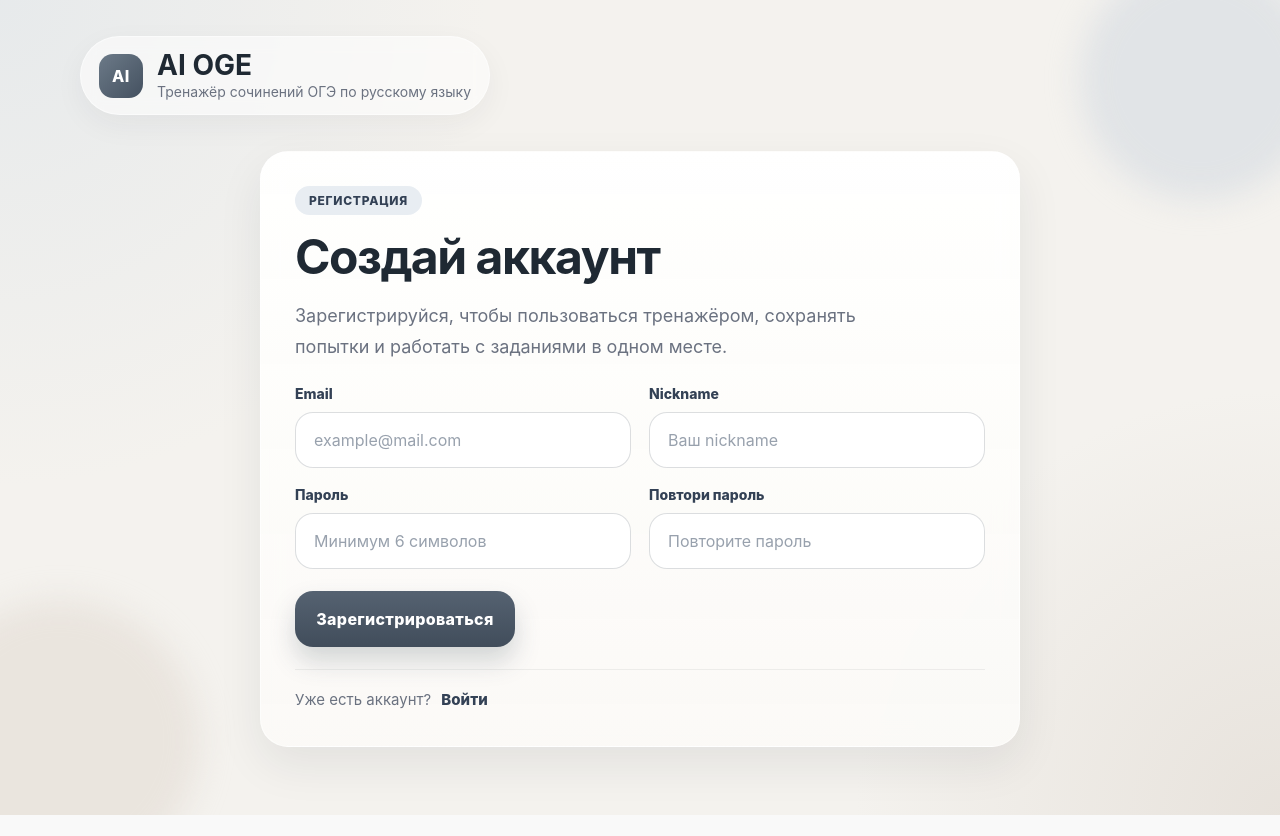
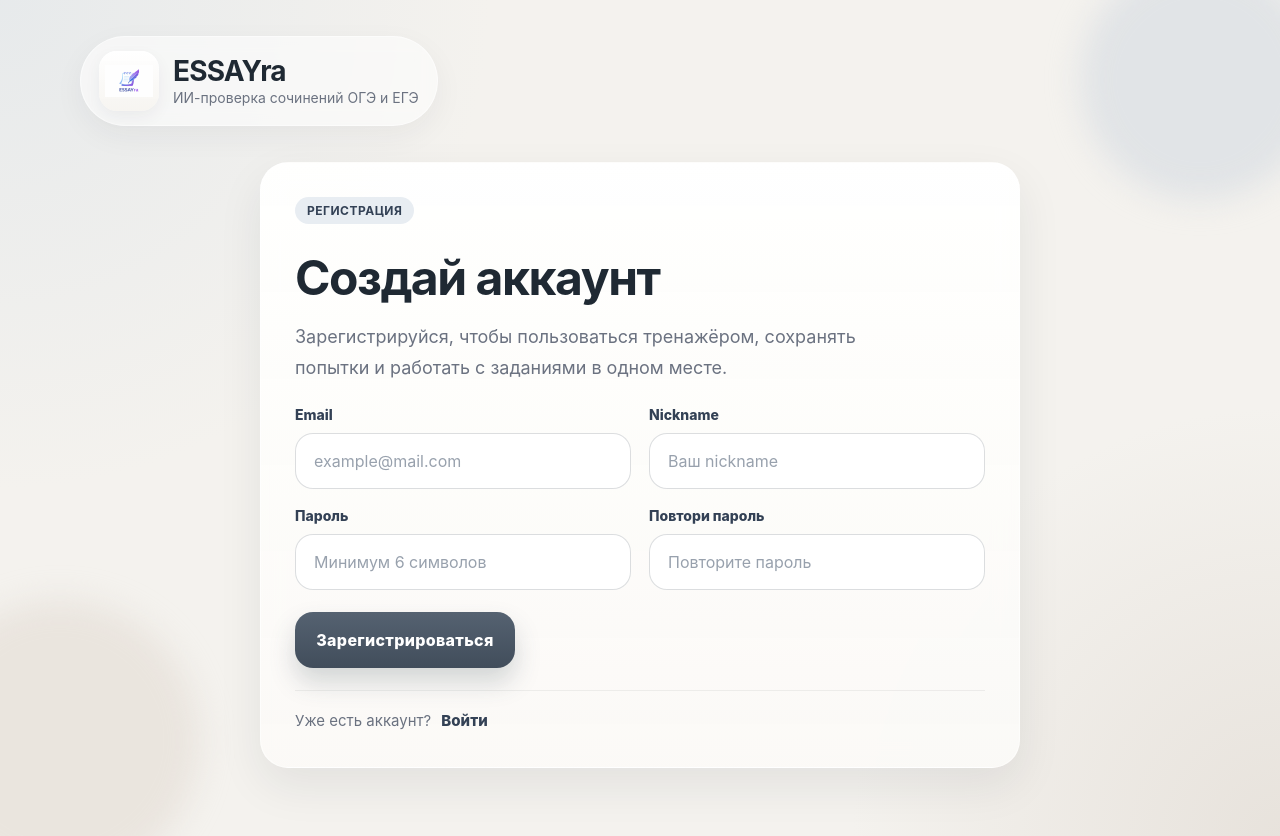
Before and after one commit to K1ng-Art4r/AI-OGE, a FastAPI app: page /register in a window 1280 px wide. Before the commit the page ends 815 px from the top, so only its background shows below. Run offline with FastAPI, Linux system fonts and the light colour scheme; parts of the project's set-up code (start-up, migrations or seed data) failed here and were passed over; some libraries are stand-ins or nearby versions.

Commit message:
ESSAYra version 1.1 (Update design)

```diff
--- a/app/static/styles.css
+++ b/app/static/styles.css
@@ -104,6 +104,32 @@ body.modal-open {
     box-shadow: 0 10px 30px rgba(31, 41, 51, 0.05);
 }
 
+.brand-link {
+    text-decoration: none;
+    color: inherit;
+}
+
+.brand-logo-wrap {
+    width: 60px;
+    height: 60px;
+    border-radius: 18px;
+    display: grid;
+    place-items: center;
+    background: linear-gradient(180deg, rgba(255, 255, 255, 0.92), rgba(246, 244, 240, 0.95));
+    box-shadow:
+        inset 0 1px 0 rgba(255, 255, 255, 0.78),
+        0 6px 16px rgba(31, 41, 51, 0.06);
+    overflow: hidden;
+    flex-shrink: 0;
+}
+
+.brand-logo {
+    width: 48px;
+    height: 48px;
+    object-fit: contain;
+    display: block;
+}
+
 .brand-mark {
     width: 44px;
     height: 44px;
@@ -120,6 +146,7 @@ body.modal-open {
     margin: 0;
     font-size: 28px;
     line-height: 1;
+    letter-spacing: -0.03em;
 }
 
 .subtitle {
@@ -182,7 +209,8 @@ body.modal-open {
     gap: 16px;
 }
 
-.eyebrow {
+.eyebrow,
+.auth-badge {
     display: inline-flex;
     align-items: center;
     padding: 6px 12px;
@@ -371,11 +399,12 @@ textarea {
     transition: border-color 0.18s ease, box-shadow 0.18s ease, background 0.18s ease;
 }
 
-textarea:focus {
+textarea:focus,
+.auth-input:focus {
     outline: none;
     border-color: rgba(85, 98, 113, 0.42);
     box-shadow: 0 0 0 4px rgba(85, 98, 113, 0.08);
-    background: rgba(255, 255, 255, 0.95);
+    background: rgba(255, 255, 255, 0.98);
 }
 
 textarea:disabled {
@@ -694,19 +723,6 @@ textarea:disabled {
     margin-inline: auto;
 }
 
-.auth-badge {
-    display: inline-flex;
-    align-items: center;
-    padding: 7px 14px;
-    border-radius: 999px;
-    background: var(--accent-soft);
-    color: var(--accent-dark);
-    font-size: 12px;
-    font-weight: 800;
-    letter-spacing: 0.06em;
-    text-transform: uppercase;
-}
-
 .auth-head {
     margin-top: 18px;
     margin-bottom: 22px;
@@ -774,13 +790,6 @@ textarea:disabled {
 
 .auth-input::placeholder {
     color: #98a1ad;
-}
-
-.auth-input:focus {
-    outline: none;
-    border-color: rgba(85, 98, 113, 0.42);
-    box-shadow: 0 0 0 4px rgba(85, 98, 113, 0.08);
-    background: rgba(255, 255, 255, 0.98);
 }
 
 .auth-actions {
@@ -856,6 +865,17 @@ textarea:disabled {
         border-radius: 24px;
     }
 
+    .brand-logo-wrap {
+        width: 54px;
+        height: 54px;
+        border-radius: 16px;
+    }
+
+    .brand-logo {
+        width: 44px;
+        height: 44px;
+    }
+
     .brand-copy h1 {
         font-size: 24px;
     }
--- a/app/templates/base.html
+++ b/app/templates/base.html
@@ -3,8 +3,9 @@
 <head>
     <meta charset="UTF-8">
     <meta name="viewport" content="width=device-width, initial-scale=1.0">
-    <title>AI OGE</title>
+    <title>ESSAYra</title>
     <link rel="stylesheet" href="/static/styles.css">
+    <link rel="icon" type="image/png" href="/static/logo.png">
 </head>
 <body>
     <div class="bg-orb bg-orb-1"></div>
@@ -14,13 +15,15 @@
         <div class="container">
             <header class="header">
                 <div class="topbar">
-                    <div class="brand">
-                        <div class="brand-mark">AI</div>
+                    <a href="/" class="brand brand-link">
+                        <div class="brand-logo-wrap">
+                            <img src="/static/logo.png" alt="ESSAYra" class="brand-logo">
+                        </div>
                         <div class="brand-copy">
-                            <h1>AI OGE</h1>
-                            <p class="subtitle">Тренажёр сочинений ОГЭ по русскому языку</p>
+                            <h1>ESSAYra</h1>
+                            <p class="subtitle">ИИ-проверка сочинений ОГЭ и ЕГЭ</p>
                         </div>
-                    </div>
+                    </a>
 
                     {% if current_user %}
                     <div class="user-panel">
```
Also changed, not shown: app/static/logo.png (added).
